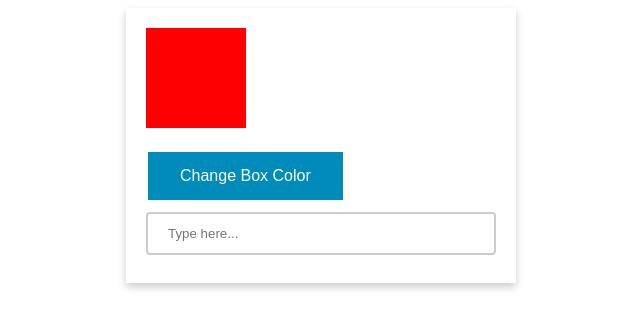
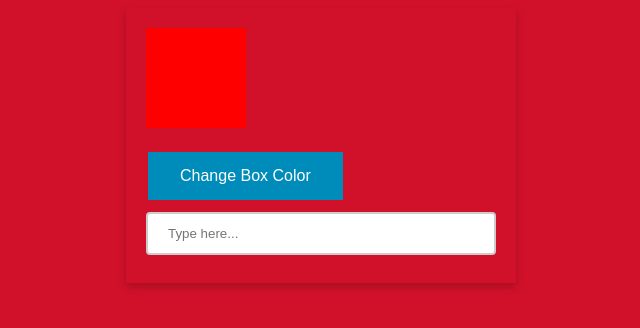
Before and after one commit to O-Aditya/JavaScript-, a plain HTML site: page Event/Event.html in a window 1280 px wide. Shown: the whole page, without its empty margins (319-959 px from the left). Drawn offline with Linux system fonts and the light colour scheme.

Commit message:
chore: Update Event.html with background color transition and random color change

```diff
--- a/Event/Event.html
+++ b/Event/Event.html
@@ -2,6 +2,7 @@
 <html>
 <head>
     <style>
+
         :root {
             --box-color: #ff0000;
             --box-hover-color: #00ff00;
@@ -65,7 +66,7 @@
         }
     </style>
 </head>
-<body>
+<body style="transition: background-color 1s ease-in-out;">
     <div class="card">
         <div class="container">
             <div class="box" id="box"></div>
@@ -91,8 +92,12 @@
 
         colorButton.addEventListener('click', function() {
             box.style.backgroundColor = '#' + Math.floor(Math.random()*16777215).toString(16);
-            body.style.backgroundColor = '#' + Math.floor(Math.random()*16587456).toString(16);
+
         });
+
+        setInterval(function() {
+            body.style.backgroundColor = '#' + Math.floor(Math.random()*16777215).toString(16);
+        }, 1000);
 
         textInput.addEventListener('input', function(event) {
             console.log('Input event');
```
